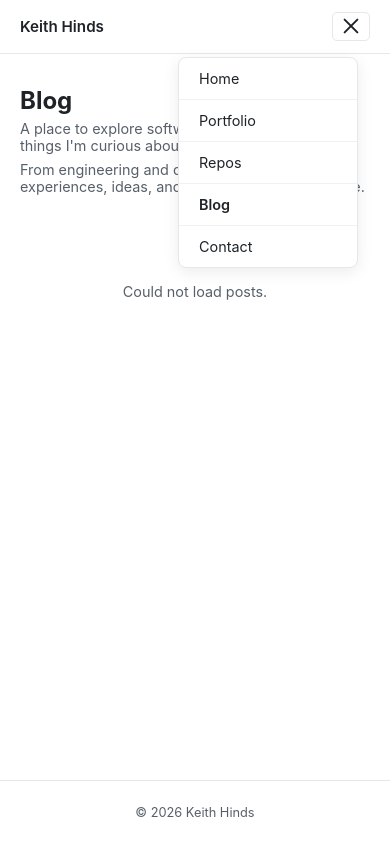
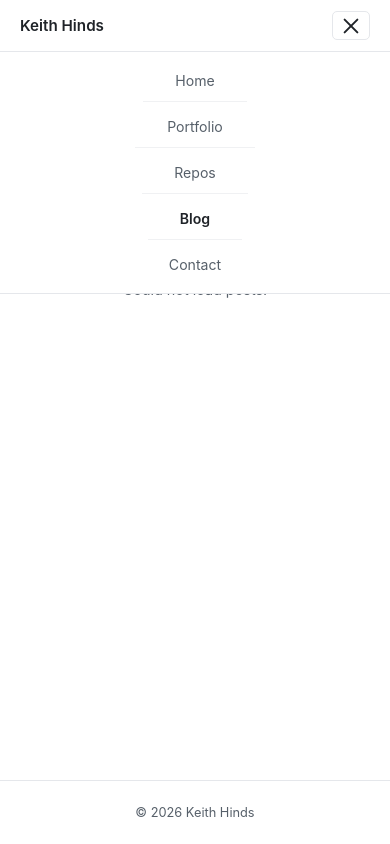
Before and after one commit to khinds-dev/keith-website, a plain HTML site: page blog/index.html in a window 390 px wide. Both pictures are taken after a click on the button "Open navigation menu". Drawn offline with Linux system fonts and the light colour scheme; no server answers.

Commit message:
Replace hamburger-only nav with horizontal top navigation bar on all pages

```diff
--- a/blog/index.html
+++ b/blog/index.html
@@ -21,7 +21,8 @@
       display: flex;
       align-items: center;
       justify-content: space-between;
-      padding: 0.75rem 2rem;
+      padding: 0 2rem;
+      height: 52px;
       border-bottom: 1px solid #e5e7eb;
       position: relative;
     }
@@ -31,15 +32,36 @@
       font-size: 0.95rem;
       color: #1f2328;
       text-decoration: none;
+      flex-shrink: 0;
     }
 
+    .nav-links {
+      display: flex;
+      align-items: center;
+      gap: 0.25rem;
+    }
+
+    .nav-links a {
+      font-size: 0.88rem;
+      color: #57606a;
+      text-decoration: none;
+      padding: 0.35rem 0.65rem;
+      border-radius: 6px;
+      transition: background 0.12s, color 0.12s;
+      white-space: nowrap;
+    }
+
+    .nav-links a:hover { background: #f7f8fa; color: #1f2328; }
+    .nav-links a.active { font-weight: 600; color: #1f2328; }
+
+    /* Hamburger — mobile only */
     .hamburger {
+      display: none;
       background: none;
       border: 1px solid #e5e7eb;
       border-radius: 5px;
       cursor: pointer;
       padding: 0.4rem 0.5rem;
-      display: flex;
       flex-direction: column;
       gap: 4px;
       z-index: 200;
@@ -58,35 +80,28 @@
     .hamburger.open span:nth-child(2) { opacity: 0; }
     .hamburger.open span:nth-child(3) { transform: translateY(-6px) rotate(-45deg); }
 
-    .nav-menu {
+    @media (max-width: 640px) {
+      .hamburger { display: flex; }
+      .nav-links {
         display: none;
         position: absolute;
-      top: calc(100% + 4px);
-      right: 2rem;
+        top: 52px;
+        left: 0;
+        right: 0;
         background: #ffffff;
-      border: 1px solid #e5e7eb;
-      border-radius: 8px;
-      box-shadow: 0 4px 16px rgba(0,0,0,0.08);
-      min-width: 180px;
+        border-bottom: 1px solid #e5e7eb;
+        flex-direction: column;
+        padding: 0.5rem 0;
         z-index: 100;
-      overflow: hidden;
       }
-
-    .nav-menu.open { display: block; }
-
-    .nav-menu a {
-      display: block;
-      padding: 0.75rem 1.25rem;
-      font-size: 0.9rem;
-      color: #1f2328;
-      text-decoration: none;
+      .nav-links.open { display: flex; }
+      .nav-links a {
+        padding: 0.75rem 2rem;
+        border-radius: 0;
         border-bottom: 1px solid #f0f1f3;
-      transition: background 0.12s;
       }
-
-    .nav-menu a:last-child { border-bottom: none; }
-    .nav-menu a:hover { background: #f7f8fa; }
-    .nav-menu a.active { font-weight: 600; }
+      .nav-links a:last-child { border-bottom: none; }
+    }
 
     /* ── Main ── */
     main {
@@ -219,16 +234,16 @@
 
   <nav class="navbar">
     <a href="/" class="site-name">Keith Hinds</a>
-    <button class="hamburger" id="menuBtn" aria-label="Toggle navigation" aria-expanded="false">
-      <span></span><span></span><span></span>
-    </button>
-    <div class="nav-menu" id="navMenu" role="navigation">
+    <div class="nav-links" id="navLinks">
       <a href="/">Home</a>
       <a href="/portfolio">Portfolio</a>
       <a href="/repos">Repos</a>
       <a href="/blog" class="active">Blog</a>
       <a href="/contact">Contact</a>
     </div>
+    <button class="hamburger" id="menuBtn" aria-label="Open navigation menu" aria-expanded="false">
+      <span></span><span></span><span></span>
+    </button>
   </nav>
 
   <main>
@@ -250,7 +265,7 @@
 
     // Nav toggle
     const btn = document.getElementById('menuBtn');
-    const menu = document.getElementById('navMenu');
+    const menu = document.getElementById('navLinks');
     btn.addEventListener('click', function () {
       const isOpen = menu.classList.toggle('open');
       btn.classList.toggle('open', isOpen);
```
Also changed, not shown: blog/post/index.html (+44 -29 lines), contact/index.html (+44 -29 lines), index.html (+44 -31 lines), portfolio/index.html (+44 -29 lines), repos/index.html (+44 -29 lines). Lines whose indentation alone changed are shown as unchanged.
